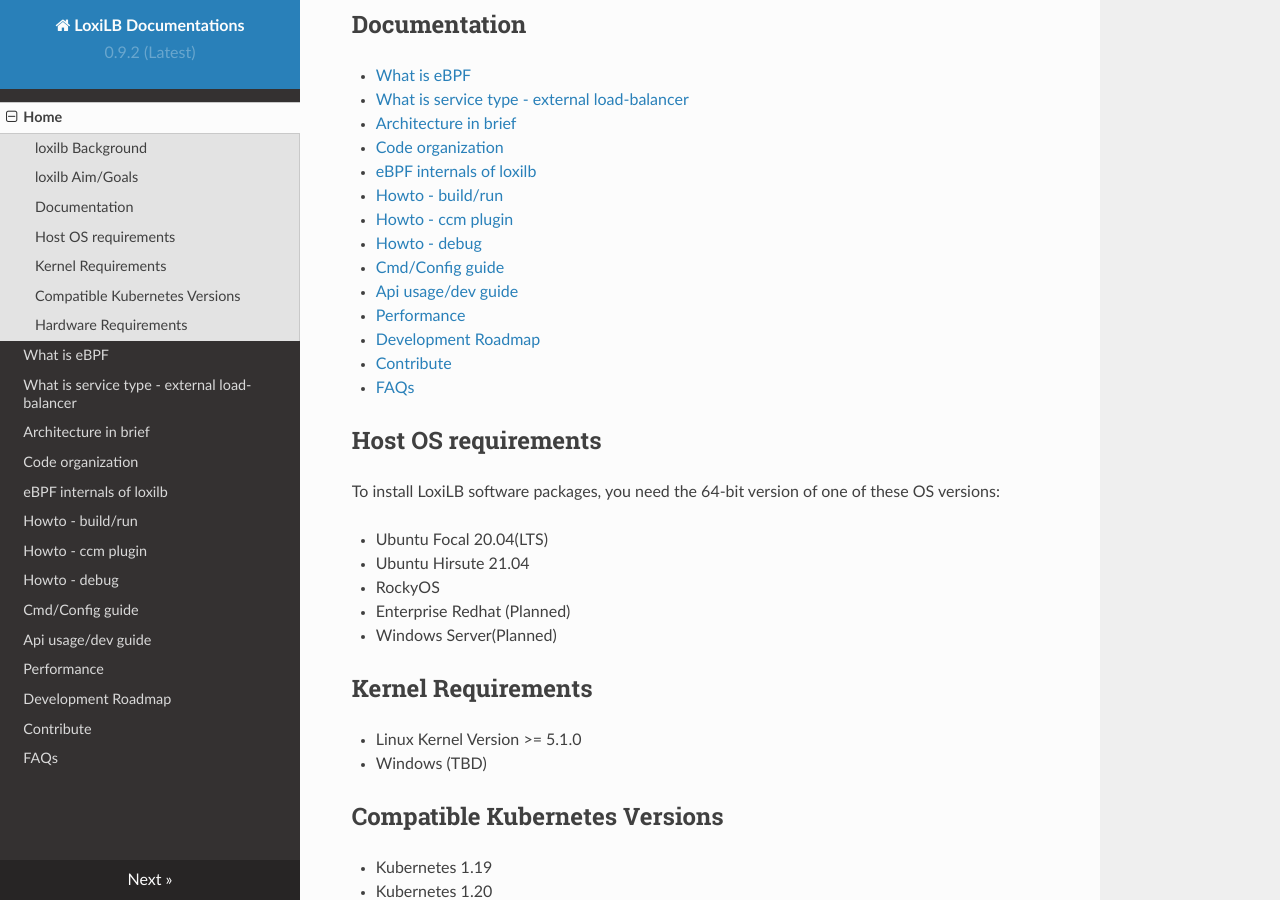
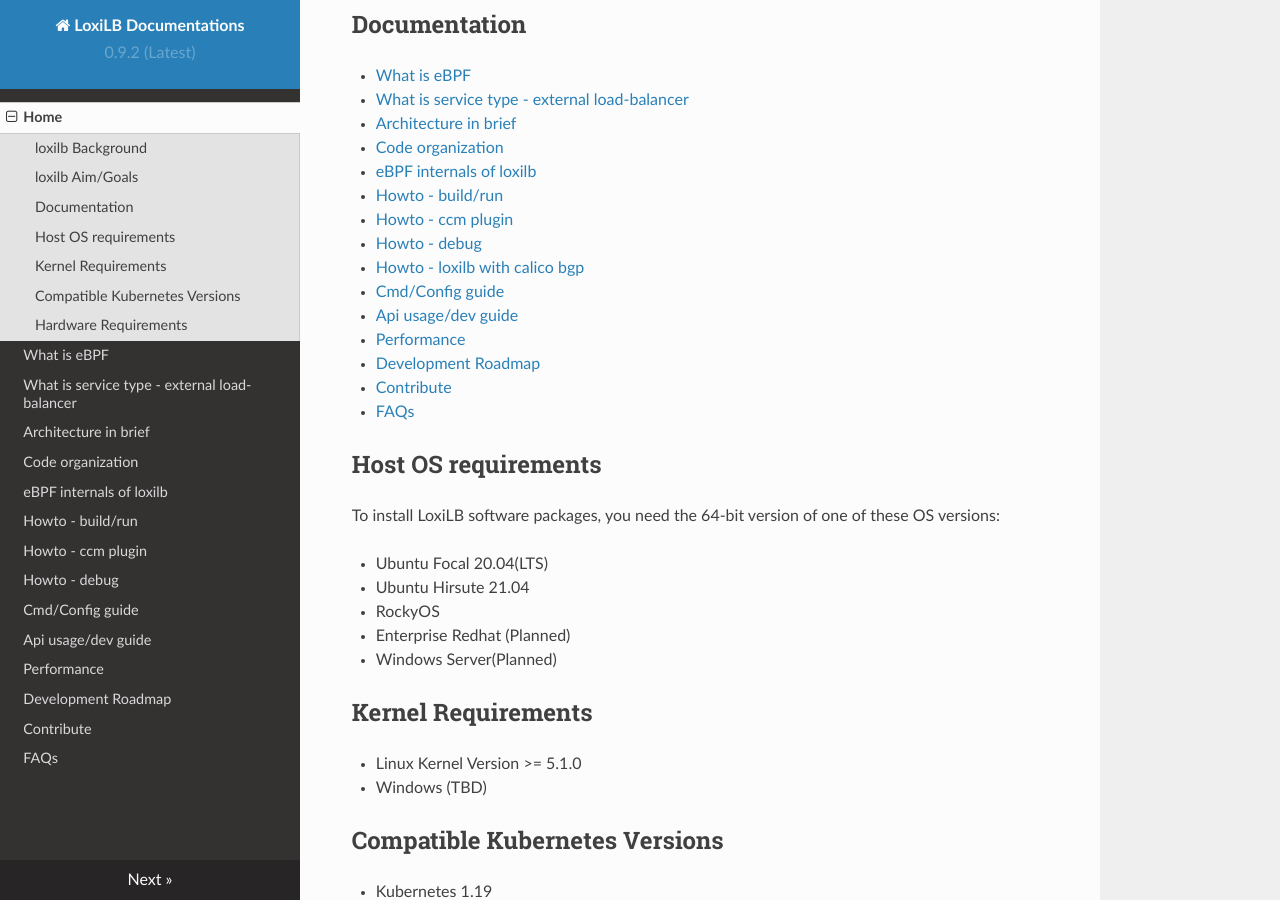
Before and after one commit to loxilb-io/loxilbdocs, an MkDocs documentation site: the page built from docs/index.md, in a window 1280 px wide and 900 px high, scrolled down 1518 px. Built offline with MkDocs 1.6.1, drawn with Linux system fonts in a browser that asks for light colours; nearby versions of some CDN libraries.

Commit message:
Update index.md

```diff
--- a/docs/index.md
+++ b/docs/index.md
@@ -46,6 +46,7 @@
 - [Howto - build/run](run.md)
 - [Howto - ccm plugin](ccm.md)
 - [Howto - debug](debugging.md)
+- [Howto - loxilb with calico bgp](docs/integrate_bgp_eng.md)
 - [Cmd/Config guide](cmd.md)
 - [Api usage/dev guide](api.md)
 - [Performance](perf.md)
```
